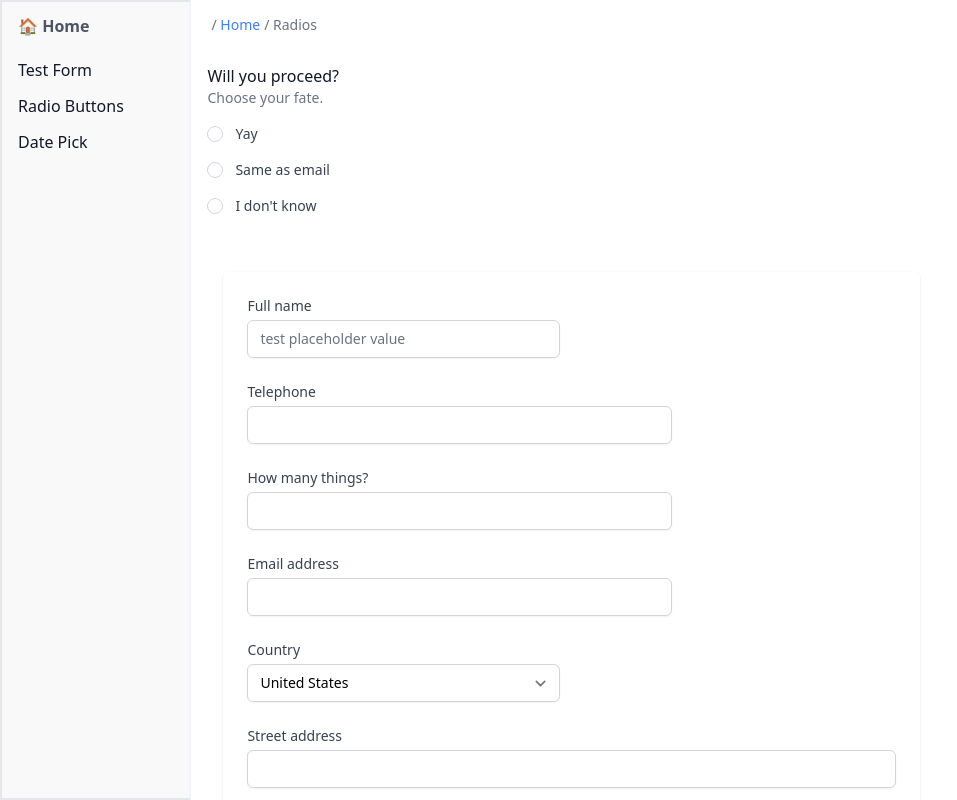
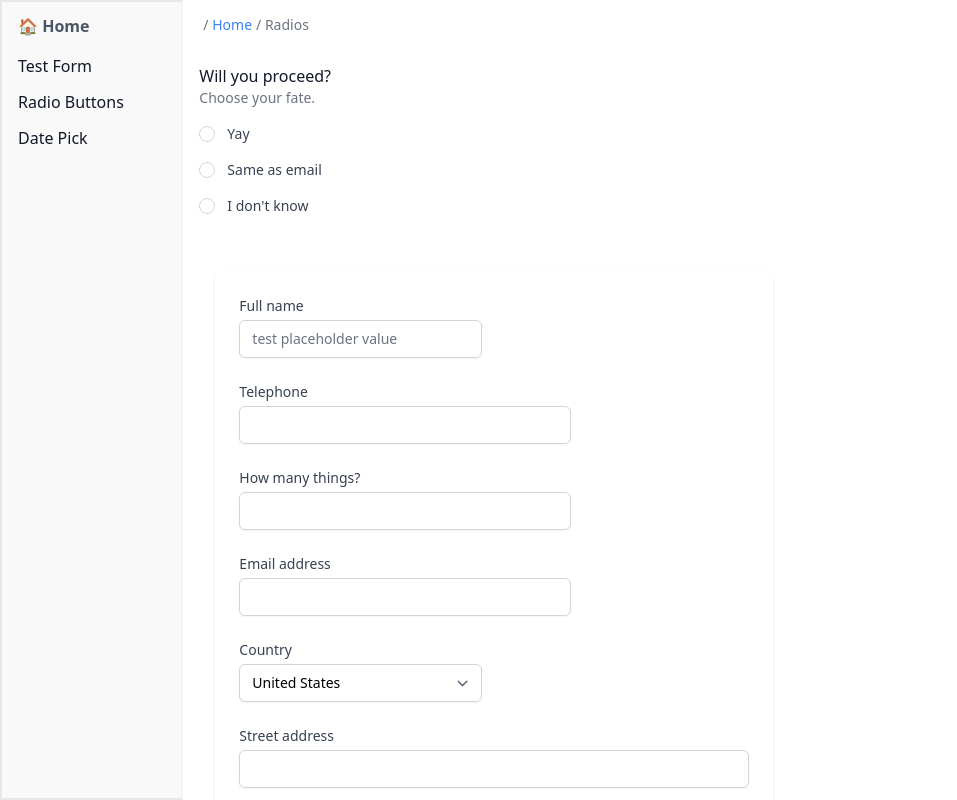
Before and after one commit to tayv/Project-Bubblegum, a Next.js app: page /forms/radios in a window 1280 px wide. Shown: the whole page, without its empty margins (0-957 px from the left). Built offline with nearby package versions, Linux system fonts and the light colour scheme.

Commit message:
Sidebar and width style updates

```diff
--- a/components/layout/LayoutContainerSide.tsx
+++ b/components/layout/LayoutContainerSide.tsx
@@ -8,7 +8,9 @@ const LayoutContainerSide = ({children}: any) => {
     <div className="flex flex-col h-screen">
       <div className="flex flex-1 overflow-hidden">
         <SideNav />
-        <div className="block py-3 overflow-y-scroll">{children}</div>
+        <div className="w-full overflow-y-scroll">
+         <div className="block max-w-4xl px-4 py-3">{children}</div>
+        </div>
      </div>
     </div>
   )
--- a/components/layout/Section.tsx
+++ b/components/layout/Section.tsx
@@ -28,7 +28,7 @@ const Section = (
     <section id={id}
       className={
         classNames([
-          "mt-4 p-4", // standard css styles go here. Peer is always required for label styling to work
+          "mt-4 p-4 rounded-xl drop-shadow", // standard css styles go here. Peer is always required for label styling to work
           sectionStyleMap[style], // to dynamically set styling for different radio types
           className, // prop
         ])
--- a/components/layout/SideNav.tsx
+++ b/components/layout/SideNav.tsx
@@ -1,5 +1,4 @@
-import { FC, ReactNode } from 'react'
-import Breadcrumbs from './Breadcrumbs'
+import { FC } from 'react'
 
 export type SideNavProps = {
   size?: "h1" | "h2" | "h3" | "h4",
@@ -33,37 +32,32 @@ const SideNav: FC<SideNavProps> = ({
   }
 
   return (
-    <>
-      <nav className="flex flex-col w-1/6 min-w-fit mr-4 pt-2 border-2 border-r-slate-100 bg-gray-100/50" aria-label="Sidebar">
-        <div className="">
+    <nav className="flex flex-col w-1/6 min-w-fit pt-2 border-2 border-r-slate-100 bg-gray-100/50" aria-label="Sidebar">
+      <div>
         <a href="/" className="flex items-center p-1 text-base font-semibold text-gray-600 hover:text-blue-600">
           <span className="flex-1 ml-3 whitespace-nowrap">🏠  Home</span>
         </a>
       </div>
       <div className="flex overflow-scroll py-2 px-1">
-            <ul className="space-y-1">
+          <ul className="grow space-y-1">
             <li>
-
-              </li>
-              <li>
-                <a href="/forms/quiz-template" className="flex items-center p-1 text-base font-normal text-gray-900 rounded-lg hover:bg-gray-300">
+              <a href="/forms/quiz-template" className="flex items-center p-1 text-base font-normal text-gray-900 hover:text-gray-500 hover:border-l-2 hover:border-gray-300">
                 <span className="flex-1 ml-2 whitespace-nowrap">Test Form</span>
               </a>
             </li>
             <li>
-                <a href="/forms/radios" className="flex items-center p-1 text-base font-normal text-gray-900 rounded-lg hover:bg-gray-300">
+              <a href="/forms/radios" className="flex items-center p-1 text-base font-normal text-gray-900 hover:text-gray-500 hover:border-l-2 hover:border-gray-300">
                 <span className="flex-1 ml-2 whitespace-nowrap">Radio Buttons</span>
               </a>
             </li>
             <li>
-                <a href="/forms/date-pick-article" className="flex items-center p-1 text-base font-normal text-gray-900 rounded-lg hover:bg-gray-300">
+              <a href="/forms/date-pick-article" className="flex items-center p-1 text-base font-normal text-gray-900 hover:text-gray-500 hover:border-l-2 hover:border-gray-300">
                 <span className="flex-1 ml-2 whitespace-nowrap">Date Pick</span>
               </a>
             </li>
           </ul>
       </div>
     </nav>
-    </>
   )
 }
 
```
Lines whose indentation alone changed are shown as unchanged.
